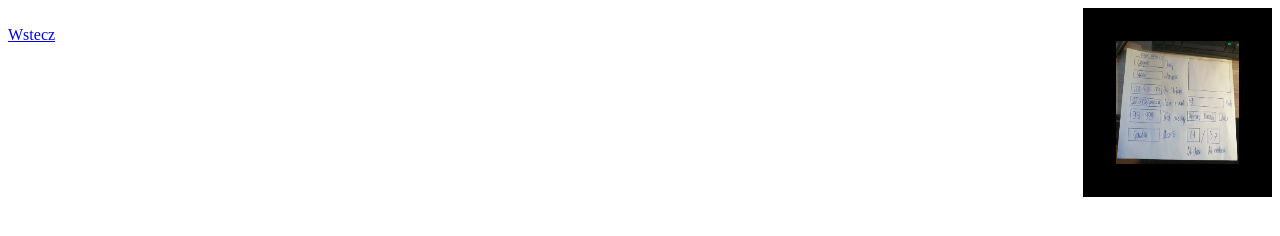
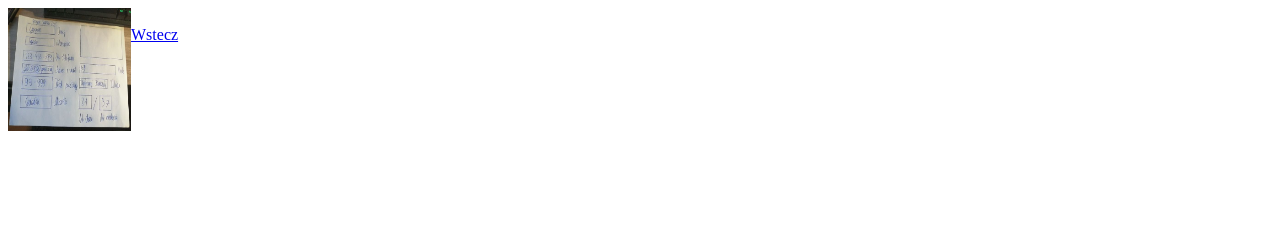
Before and after one commit to SmyQuS123/SmyQuS, a plain HTML site: page Formularz_Smyczko.html in a window 1280 px wide. Drawn offline with Linux system fonts and the light colour scheme.

Commit message:
Update Formularz_Smyczko.html

```diff
--- a/Formularz_Smyczko.html
+++ b/Formularz_Smyczko.html
@@ -6,7 +6,7 @@
 <title> Strona Formularza </title>
 </head>
 <body>
-   <IMG SRC="Formularz_Smyczko.jpg" ALIGN=right BORDER=33 WIDTH=123 HEIGHT=123 ALT=„Formularz_Smyczko”>
+   <IMG SRC="Formularz_Smyczko.jpg" ALIGN=left BORDER=0 WIDTH=123 HEIGHT=123 ALT=„Formularz_Smyczko”>
   <br>
   <A HREF="index.html" NAME="index.html"></> Wstecz</A>
 </body>
```
